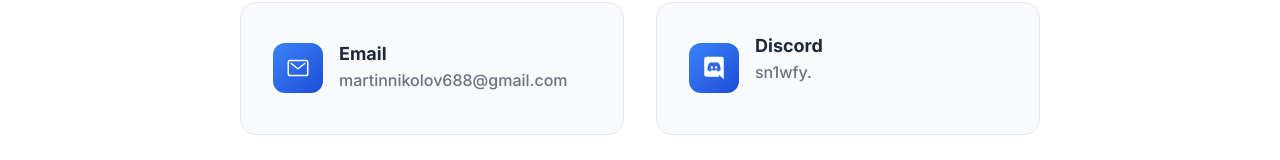
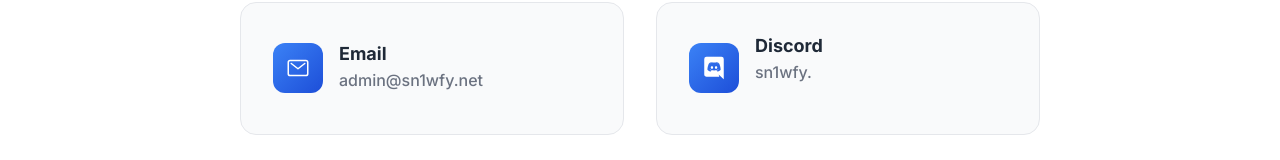
Before and after one commit to sn1wfy/portfolio, a plain HTML site: page discord-bots.html in a window 1280 px wide. Shown: the part 2356-2516 px from the top of the page. Drawn offline with nearby package versions, Linux system fonts and the light colour scheme.

Commit message:
email change 2

```diff
--- a/discord-bots.html
+++ b/discord-bots.html
@@ -333,7 +333,7 @@ client.login(process.env.TOKEN);</code></pre>
               </div>
               <div class="contact-details">
                 <h3>Email</h3>
-                <a href="mailto:martinnikolov688@gmail.com">martinnikolov688@gmail.com</a>
+                <a href="mailto:admin@sn1wfy.net">admin@sn1wfy.net</a>
               </div>
             </div>
             <div class="contact-item">
```
Also changed, not shown: minecraft-servers.html (+1 -1 lines), web-development.html (+1 -1 lines).
